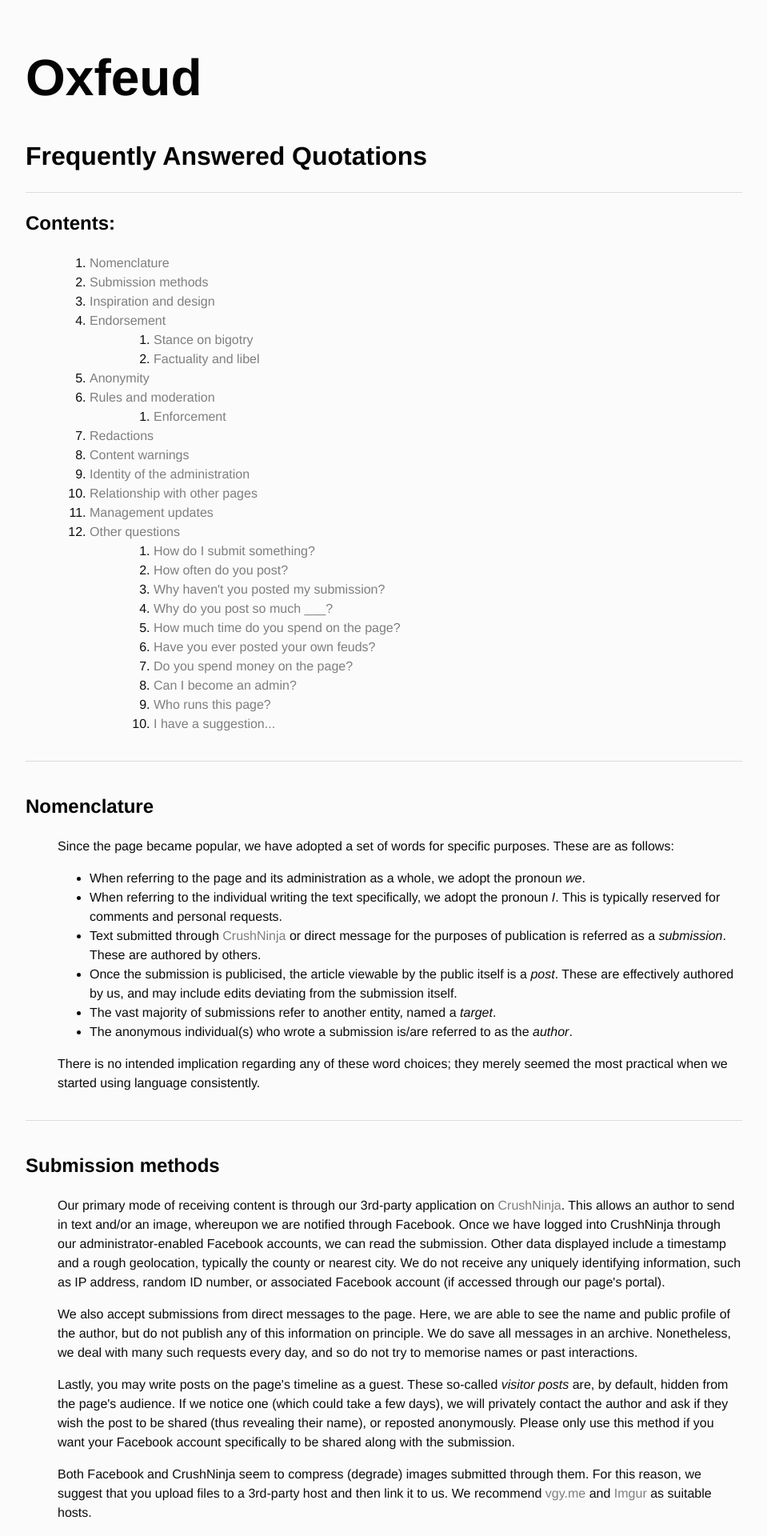
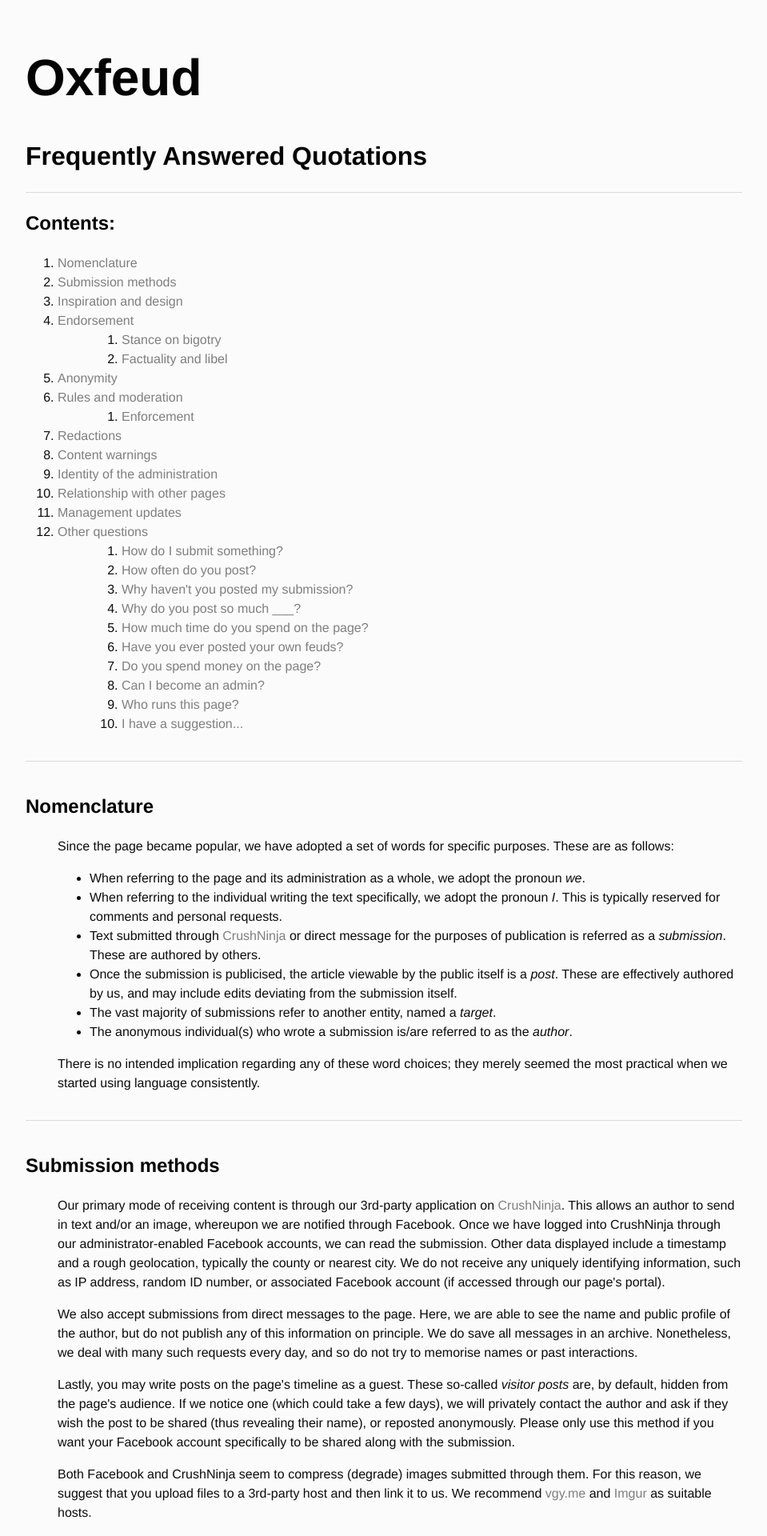
Before and after one commit to Oxfeud/oxfeud.github.io, a Jekyll site: the page built from index.html, in a window 1280 px wide. Shown: the top 1920 px of the page at 80% size, without its empty margins (160-1119 px from the left). Built offline with Jekyll 4.4.1, drawn with Linux system fonts in a browser that asks for light colours.

Commit message:
Update index.html

```diff
--- a/index.html
+++ b/index.html
@@ -7,7 +7,7 @@ title: Oxfeud - FAQ
 	<h2>Frequently Answered Quotations</h2>
 	<div style="border-top: 1px solid #dbdbdb; font-size: 0em; margin-top: 2em; margin-bottom: 2em;"></div>
 	<h3>Contents:</h3>
-	<ol id="noindent">
+	<ol class="noindent">
 		<li><a href="#Nomen">Nomenclature</a></li>
 		<li><a href="#SubMet">Submission methods</a></li>
 		<li><a href="#InsDes">Inspiration and design</a></li>
```
